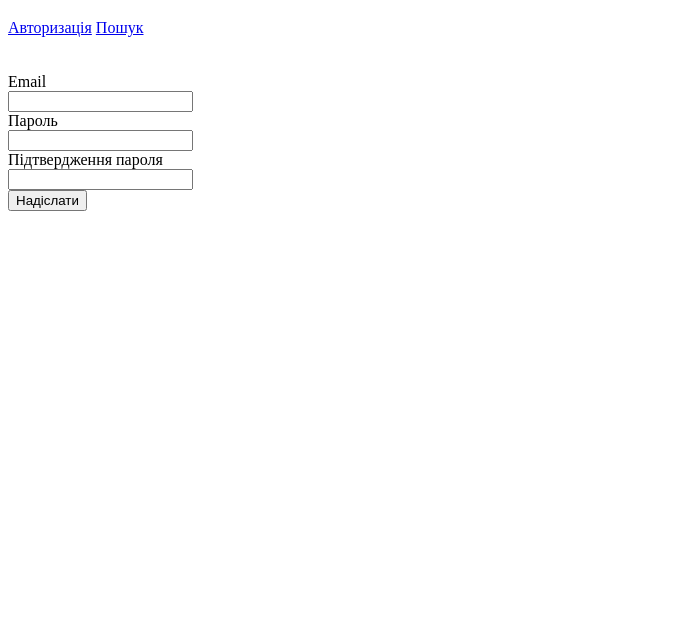
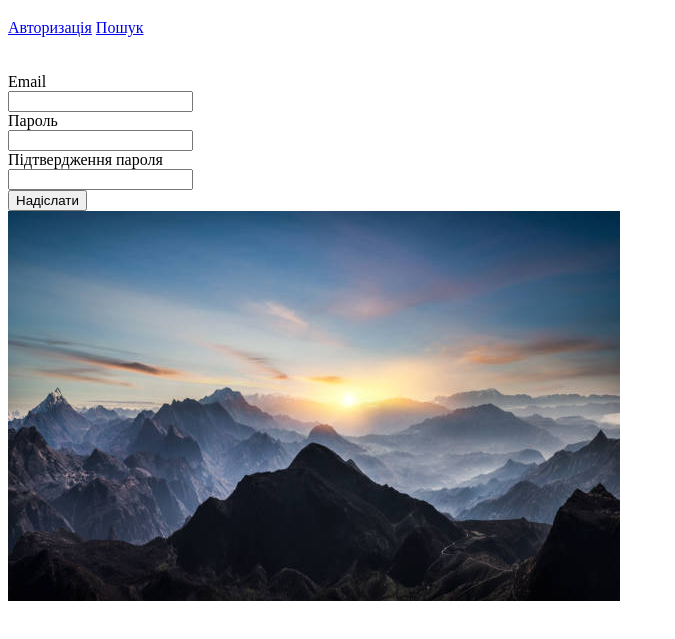
Before and after one commit to khomayana/fivelesson, a plain HTML site: page index.html in a window 1280 px wide. Shown: the part 61-700 px from the top of the page, without its empty margins (0-675 px from the left). Drawn offline with Linux system fonts and the light colour scheme.

Commit message:
second commit

```diff
--- a/index.html
+++ b/index.html
@@ -23,6 +23,7 @@
         <input type="password" id="repeat-password" name="repeat-password"><br>
         <input type="submit" value="Надіслати">
     </form>
+    <img src="pictures/mountains.jpg" alt="mountains">
 </body>
 
 </html>
```
Also changed, not shown: pictures/mountains.jpg (added).
